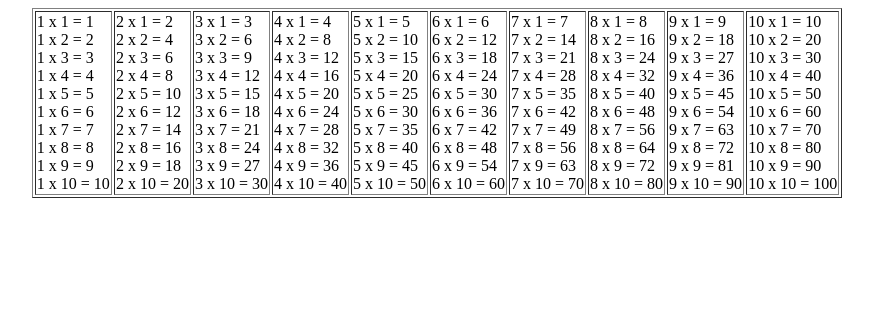
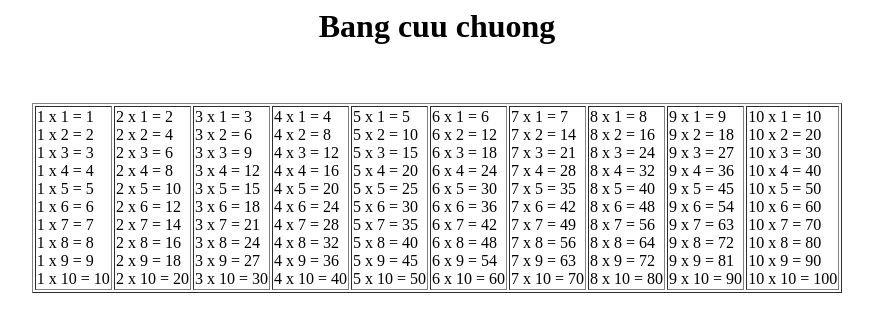
Before and after one commit to dinhvan13/my-first-project, a PHP site: page /BANGCUUCHUONG.php in a window 1280 px wide. Shown: the top 332 px of the page, without its empty margins (203-1076 px from the left). Run offline with PHP 8.4, Linux system fonts and the light colour scheme.

Commit message:
Update BANGCUUCHUONG.php

```diff
--- a/BANGCUUCHUONG.php
+++ b/BANGCUUCHUONG.php
@@ -1,3 +1,4 @@
+<h1 align="center">Bang cuu chuong<h1><br>
 <table border="1px" align="center" >
 	<tr>
 <?php
```
